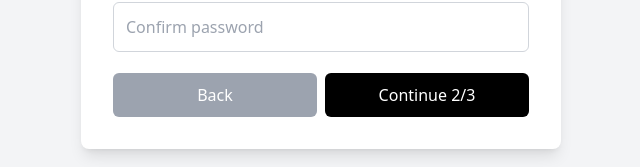
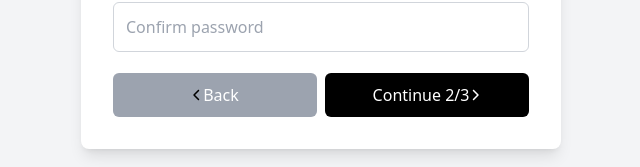
Before and after one commit to Ren666nvs/multi-step-form, a Next.js app: page / in a window 1280 px wide. Both pictures are taken after typing "Sample", "Sample", "Sample" into the empty fields and a click on the button "Continue 1/3". Shown: the part 579-746 px from the top of the page, without its empty margins (319-959 px from the left). Built offline with nearby package versions, Linux system fonts and the light colour scheme.

Commit message:
style complete

```diff
--- a/src/components/FormFinish.js
+++ b/src/components/FormFinish.js
@@ -1,7 +1,42 @@
-import React from 'react'
+import React from 'react';
+import Image from 'next/image';
 
 const FormFinish = () => {
-  return  <div>FormFinish</div>;
+  return (
+    <div className="flex flex-col items-center justify-center w-full min-h-screen p-8 bg-gray-100">
+    <div className="space-y-2 bg-white rounded-lg w-[480px]  p-8">
+      <div className="flex flex-col items-center space-y-2 mb-7">
+        <div className="flex">
+    <div style={{ opacity: 1, transform: 'none' }}>
+      <div className="space-y-6 bg-white rounded-lg w-[480px] p-8 flex flex-col items-center">
+
+        <div className="flex justify-center">
+          <Image
+            src="/pinecone-logo.svg"
+            alt="pinecone-logo"
+            width={60}
+            height={60}
+            className="object-cover"
+          />
+        </div>
+
+
+        <h2 className="text-[26px] text-[#202124] font-semibold text-center">
+          You're All Set! 🔥
+        </h2>
+
+
+        <p className="text-lg text-[#8E8E8E] font-normal text-center">
+          We've received your submission. Thank you!
+        </p>
+
+      </div>
+    </div>
+    </div>
+    </div>
+    </div>
+    </div>
+  );
 };
 
 export default FormFinish;
--- a/src/components/MultiStepForm.js
+++ b/src/components/MultiStepForm.js
@@ -14,6 +14,17 @@ const MultiStepForm = () => {
         phoneNumber: "",
 
     });
+    const [formError, setFormError] = useState({
+        firstNaME: "",
+        lastName: "",
+        userName: "",
+        phoneNumber: "",
+    });
+
+    const handleEror = (errors) => {
+        setFormError((prev) => ({...prev, ...errors}));
+    };
+
     const Step = [StepOne, StepTwo, StepThree, FormFinish][currentStep];
     const handleNextStep = () => {
         if (currentStep !== 3){
@@ -27,7 +38,13 @@ const MultiStepForm = () => {
     }
   return (
     <div>
-        <Step handleNextStep={handleNextStep} handleBackStep={handleBackStep} />
+        <Step
+        errors={formError}
+        formValue={formValue}
+         handleNextStep={handleNextStep}
+          handleBackStep={handleBackStep}
+          handleEror={handleEror}
+           />
        </div>
   );
 };
--- a/src/components/StepOne.js
+++ b/src/components/StepOne.js
@@ -1,5 +1,6 @@
 import React from 'react';
 import Image from 'next/image';
+// import { isStepOneValid} from "@/utils/stepOneValidation";
 
 const StepOne = ({ handleNextStep, handleBackStep }) => {
   return (
@@ -81,22 +82,28 @@ const StepOne = ({ handleNextStep, handleBackStep }) => {
           </fieldset>
 
 
-          <div className="flex w-full gap-x-2 mt-auto">
-            <button
+           <div className="flex w-full gap-x-2 mt-auto">
+            {/* <button
               type="button"
               onClick={handleBackStep}
               className="flex flex-1 items-center justify-center h-[44px] rounded-md bg-gray-400 text-white transition-all duration-300 hover:opacity-80"
             >
               Back
-            </button>
+            </button> */}
             <button
               type="submit"
               onClick={handleNextStep}
               className="flex flex-1 items-center justify-center h-[44px] rounded-md bg-black text-white transition-all duration-300 hover:opacity-80"
             >
               Continue 1/3
+              <Image
+      src="/forward-arrow-icon.svg"
+      alt="Next"
+      width={12}
+      height={12}
+    />
+            </button>
 
-            </button>
           </div>
 
         </form>
--- a/src/components/StepTwo.js
+++ b/src/components/StepTwo.js
@@ -1,14 +1,12 @@
-import React from 'react'
-import Image from 'next/image';
+import React from "react";
+import Image from "next/image";
 const StepTwo = (props) => {
   const { handleNextStep, handleBackStep } = props;
 
   return (
     <div className="flex min-h-screen items-center justify-center bg-gray-100">
       <div className="flex flex-col w-[480px] min-h-[655px] p-8 bg-white rounded-lg shadow-lg">
-
         <div className="flex justify-center mb-7">
-
           <Image
             src="/pinecone-logo.svg"
             alt="Pinecone Logo"
@@ -17,8 +15,6 @@ const StepTwo = (props) => {
           />
         </div>
 
-
-
         <h2 className="text-[26px] text-gray-900 font-semibold text-center">
           Join Us! 😎
         </h2>
@@ -26,8 +22,6 @@ const StepTwo = (props) => {
           Please provide all current information accurately.
         </p>
         <form className="flex flex-col flex-grow gap-y-3 mt-6">
-
-
           <fieldset className="space-y-2">
             <label
               htmlFor="firstName"
@@ -45,7 +39,6 @@ const StepTwo = (props) => {
             />
           </fieldset>
 
-
           <fieldset className="space-y-2">
             <label
               htmlFor="lastName"
@@ -62,7 +55,6 @@ const StepTwo = (props) => {
               required
             />
           </fieldset>
-
 
           <fieldset className="space-y-2">
             <label
@@ -102,7 +94,14 @@ const StepTwo = (props) => {
               onClick={handleBackStep}
               className="flex flex-1 items-center justify-center h-[44px] rounded-md bg-gray-400 text-white transition-all duration-300 hover:opacity-80"
             >
-              Back
+              <Image
+                src="/back-arrow-icon.svg"
+                alt="Back"
+                width={12}
+                height={12}
+              />
+
+              <span>Back</span>
             </button>
             <button
               type="submit"
@@ -110,16 +109,18 @@ const StepTwo = (props) => {
               className="flex flex-1 items-center justify-center h-[44px] rounded-md bg-black text-white transition-all duration-300 hover:opacity-80"
             >
               Continue 2/3
-
+              <Image
+                src="/forward-arrow-icon.svg"
+                alt="Next"
+                width={12}
+                height={12}
+              />
             </button>
           </div>
-
         </form>
       </div>
     </div>
-
-
   );
 };
 
-export default StepTwo
+export default StepTwo;
--- /dev/null
+++ b/src/utils/stepOneValidation.js
@@ -0,0 +1,11 @@
+const isStepOneValid = (data) => {
+    const {firstName} = data;
+    const errors = {};
+    let isValid = true;
+
+    if (firstName.length <= 1) {
+        errors.firstName = "First name must contain at least 6 character"
+        isValid = false;
+    }
+    return { isValid, errors};
+};
```
Also changed, not shown: src/components/StepThree.js (+6 -6 lines). Lines whose indentation alone changed are shown as unchanged.
